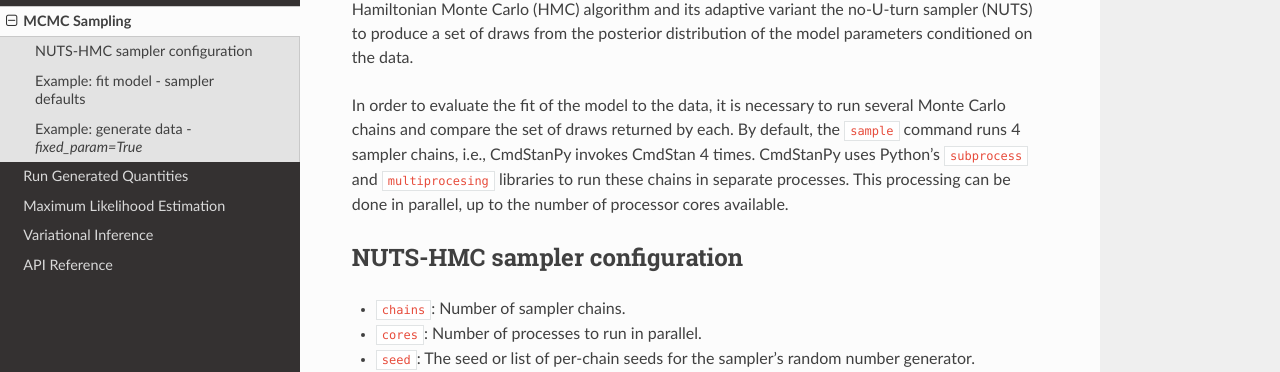
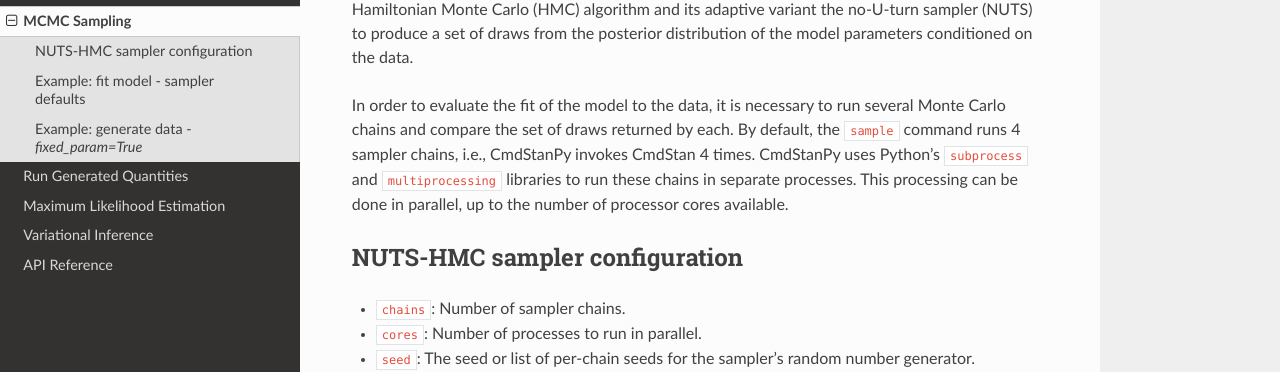
Before and after one commit to stan-dev/cmdstanpy, a Sphinx documentation site: the page built from docs/sample.rst, in a window 1280 px wide and 900 px high. Shown: the part 187-559 px from the top of the window. Built offline with Sphinx 7.4.7 and the Read the Docs theme 2.0.0, drawn with Linux system fonts in a browser that asks for light colours; formulas are drawn with MathJax 3.

Commit message:
spellcheck

```diff
--- a/docs/optimize.rst
+++ b/docs/optimize.rst
@@ -53,7 +53,7 @@
     # instantiate bernoulli model, compile Stan program
     bernoulli_model = Model(stan_file=bernoulli_path)
     bernoulli_model.compile()
-    # run CmdStan's otpimize method, returns object `StanMLE`
+    # run CmdStan's optimize method, returns object `StanMLE`
     mle = bernoulli_model.optimize(data=bernoulli_data)
     print(mle.column_names)
     print(mle.optimized_params_dict)
--- a/docs/sample.rst
+++ b/docs/sample.rst
@@ -10,7 +10,7 @@ In order to evaluate the fit of the model to the data, it is necessary to run
 several Monte Carlo chains and compare the set of draws returned by each.
 By default, the ``sample`` command runs 4 sampler chains, i.e.,
 CmdStanPy invokes CmdStan 4 times.
-CmdStanPy uses Python's ``subprocess`` and ``multiprocesing`` libraries
+CmdStanPy uses Python's ``subprocess`` and ``multiprocessing`` libraries
 to run these chains in separate processes.
 This processing can be done in parallel, up to the number of
 processor cores available.
```
Also changed, not shown: docs/notebooks/MCMC Sampling.ipynb.
